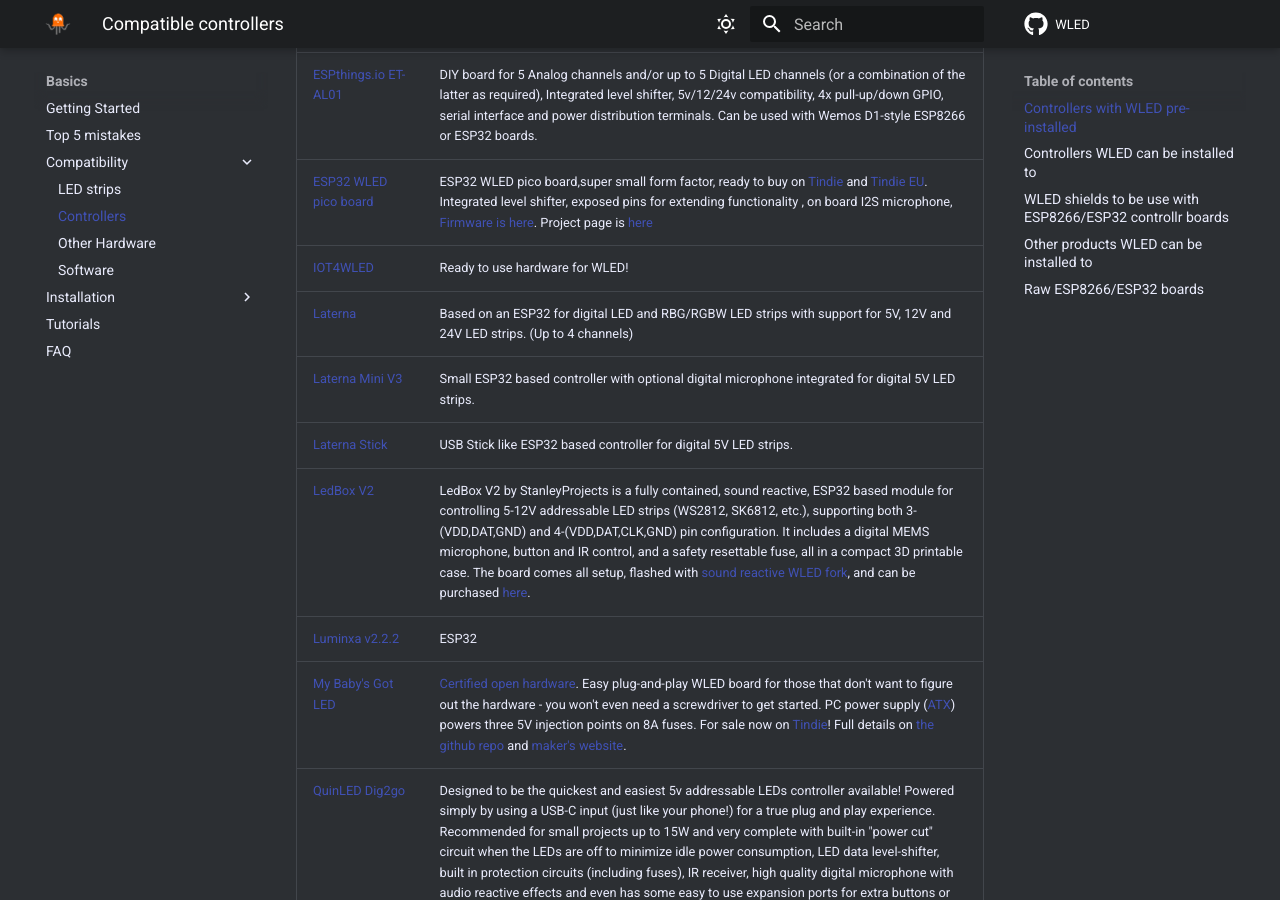
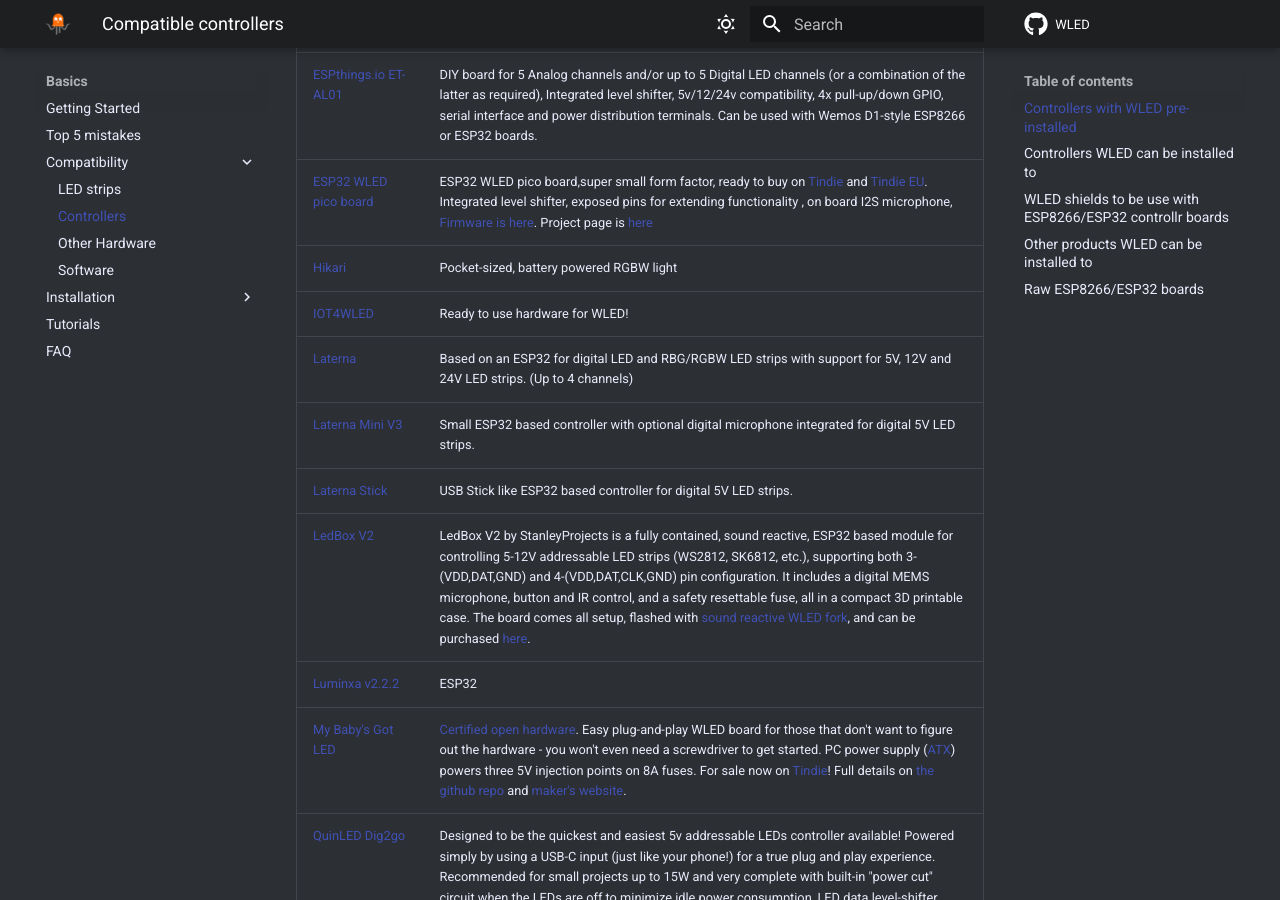
Before and after one commit to Aircoookie/WLED-Docs, an MkDocs documentation site: the page built from docs/basics/compatible-controllers.md, in a window 1280 px wide and 900 px high, scrolled down 3249 px. Built offline with MkDocs 1.6.1 and Material for MkDocs 9.7.7, drawn with Linux system fonts in a browser that asks for light colours; comment, search, counter and statistics services are not loaded.

Commit message:
added link to Hikari project

```diff
--- a/docs/basics/compatible-controllers.md
+++ b/docs/basics/compatible-controllers.md
@@ -45,6 +45,7 @@
 [ESP8266 Pixel Controller](https://www.maltepoeggel.de/?site=pixelcontroller) | DIY board for 5V/12V LED strips with TTL or RS485 output using a Wemos D1 mini, integrated fuse, pluggable terminal block, 3D printed module case
 [ESPthings.io ET-AL01](https://www.espthings.io/AL01) | DIY board for 5 Analog channels and/or up to 5 Digital LED channels (or a combination of the latter as required), Integrated level shifter, 5v/12/24v compatibility, 4x pull-up/down GPIO, serial interface and power distribution terminals. Can be used with Wemos D1-style ESP8266 or ESP32 boards.
 [ESP32 WLED pico board](https://www.tindie.com/products/28276/) | ESP32 WLED pico board,super small form factor, ready to buy on [Tindie](https://www.tindie.com/products/28276/) and [Tindie EU](https://www.tindie.com/products/moonmodules/esp32-pico-board-with-digital-microphone/). Integrated level shifter, exposed pins for extending functionality , on board I2S microphone, [Firmware is here](https://github.com/srg74/WLED-ESP32-pico/tree/main/Firmware). Project page is [here](https://github.com/srg74/WLED-ESP32-pico)
+[Hikari](https://github.com/goodmicros/hikari) | Pocket-sized, battery powered RGBW light
 [IOT4WLED](https://iot4.eu/product/iot4wled/) | Ready to use hardware for WLED!
 [Laterna](https://github.com/Planet-Laterna/Laterna) | Based on an ESP32 for digital LED and RBG/RGBW LED strips with support for 5V, 12V and 24V LED strips. (Up to 4 channels)
 [Laterna Mini V3](https://github.com/Planet-Laterna/Laterna-mini-V3) | Small ESP32 based controller with optional digital microphone integrated for digital 5V LED strips.
```
